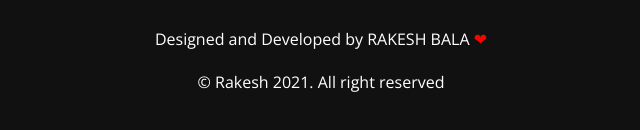
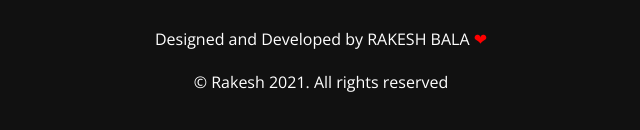
Before and after one commit to Rakesh490/PortfolioWebsite, a plain HTML site: page index.html in a window 1280 px wide. Shown: the part 7746-7876 px from the top of the page, 319-959 px from the left. Drawn offline with nearby package versions, Linux system fonts and the light colour scheme.

Commit message:
Update index.html

```diff
--- a/index.html
+++ b/index.html
@@ -552,7 +552,7 @@
     <div class="foot">
       <p>Designed and Developed by RAKESH BALA <span> ❤</span></p>
   </div>
-  <div class="copy">© Rakesh 2021. All right reserved</div>
+  <div class="copy">© Rakesh 2021. All rights reserved</div>
   </section>
   <!-- end of contact page -->
 
```
